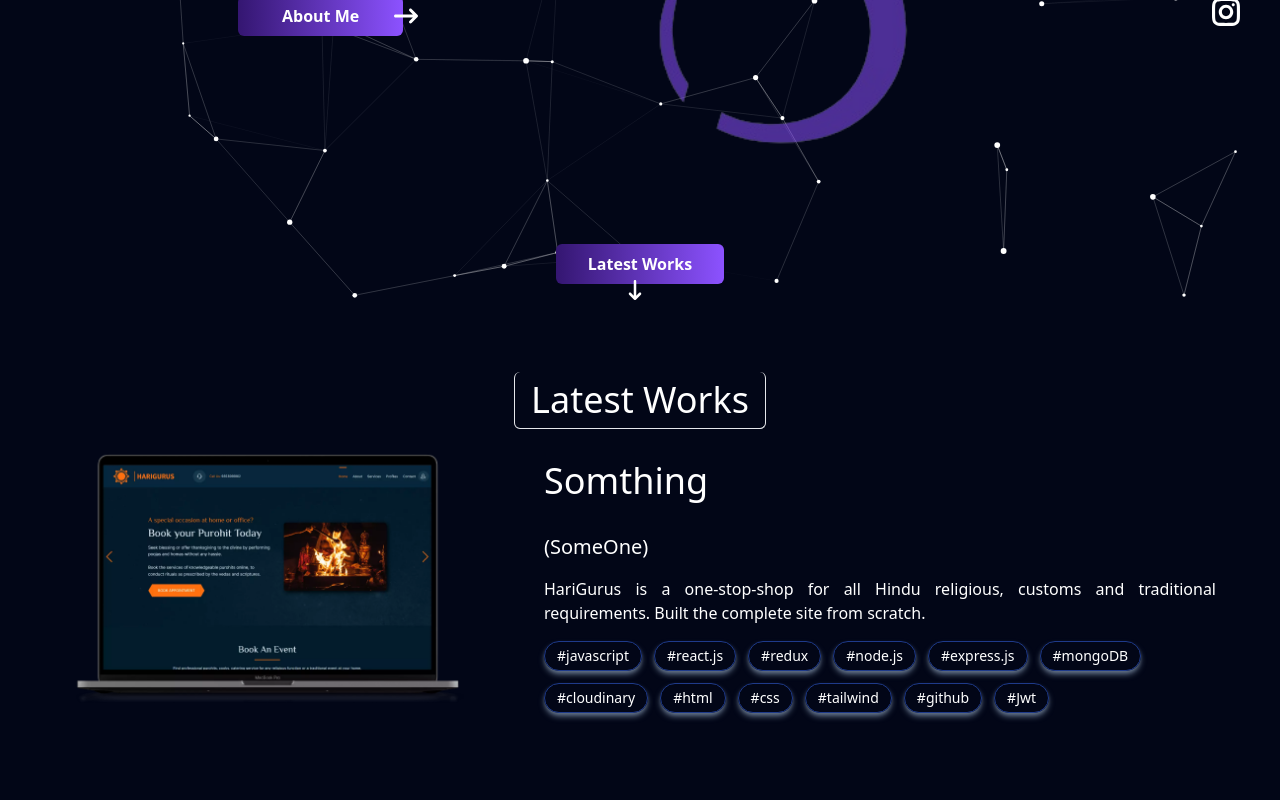
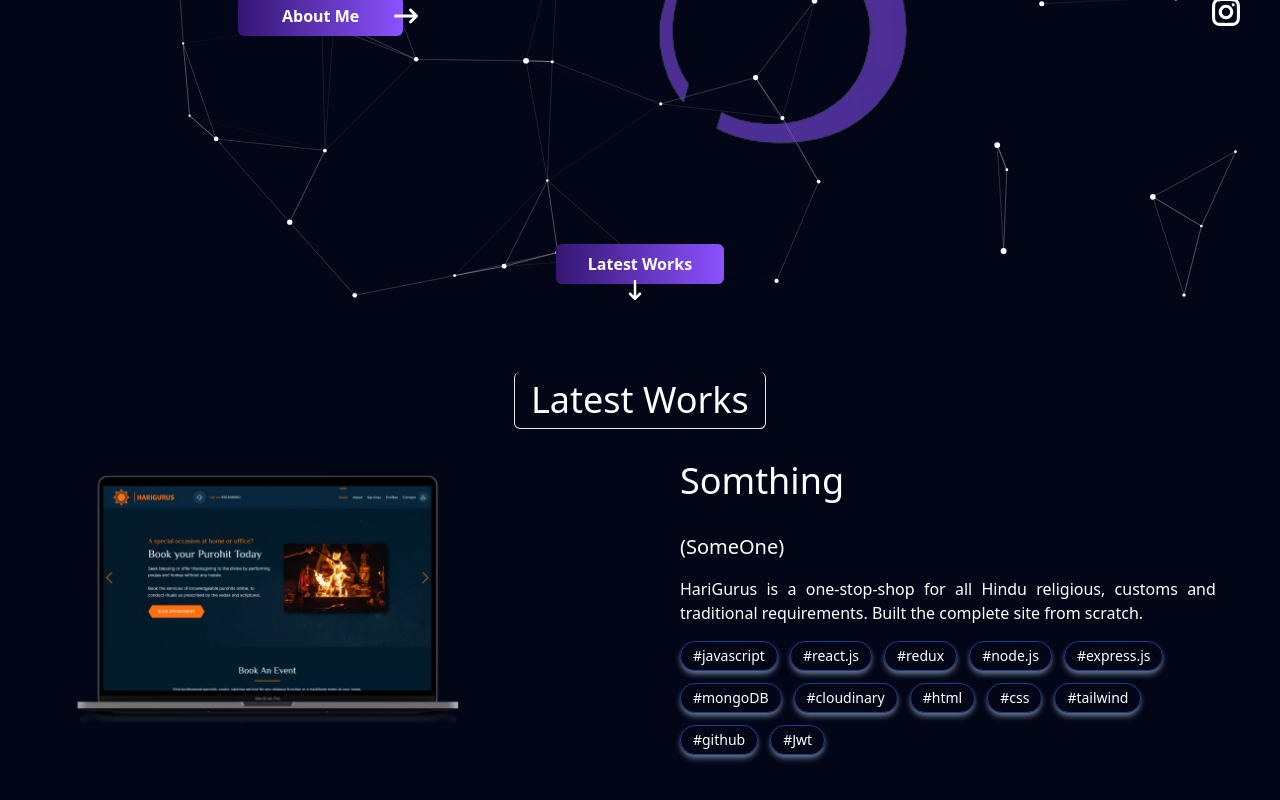
Before and after one commit to Namank65/MyPortfolio, a React (Vite) app: page / in a window 1280 px wide. Shown: the part 460-1260 px from the top of the page. Before the commit the page ends 1221 px from the top, so only its background shows below. Built offline with nearby package versions, Linux system fonts and the light colour scheme.

Commit message:
made the latest work component more responsive

```diff
--- a/src/components/LatestWorksPage.jsx
+++ b/src/components/LatestWorksPage.jsx
@@ -20,13 +20,14 @@ const LatestWorksPage = () => {
   ];
 
   return (
-    <div className="mt-8 text-white bg-slate-950 max-w-screen-xl mx-auto absolute ">
+    <div className=" mt-8 text-white bg-slate-950 absolute w-[99.99%] ">
       <h1 className="text-4xl m-auto px-4 py-2 border rounded-md max-w-max border-t-0">
         Latest Works
       </h1>
 
       <div className="flex gap-20 items-center mb-12 m-auto w-[90%] max-w-7xl">
-        <div className="max-w-[400px] w-full">
+        <div className="w-full">
+          <div className="flex items-start">
           <a href="#">
             <img
               src={projectImg}
@@ -34,9 +35,11 @@ const LatestWorksPage = () => {
               className="max-w-[400px] w-full"
             />
           </a>
+          </div>
+
         </div>
 
-        <div className="flex flex-col  items-start w-full">
+        <div className="flex flex-col items-start w-full">
           <h3 className="text-4xl mb-4 mt-8">Somthing</h3>
           <span className="text-xl py-4">(SomeOne)</span>
           <p className="text-justify">HariGurus is a one-stop-shop for all Hindu religious, customs and traditional requirements. Built the complete site from scratch.</p>
--- a/src/components/MainComponent.jsx
+++ b/src/components/MainComponent.jsx
@@ -2,8 +2,6 @@ import React from 'react';
 import Header from './Header';
 import Hero from './Hero';
 import LatestWorks from './LatestWorks';
-import LatestWorksPage from './LatestWorksPage';
-import ParticlesComponent from './Particles';
 
 const MainComponent = () => {
   return (
```
Also changed, not shown: 5 other files (tests, documents, lock files or other folders).
